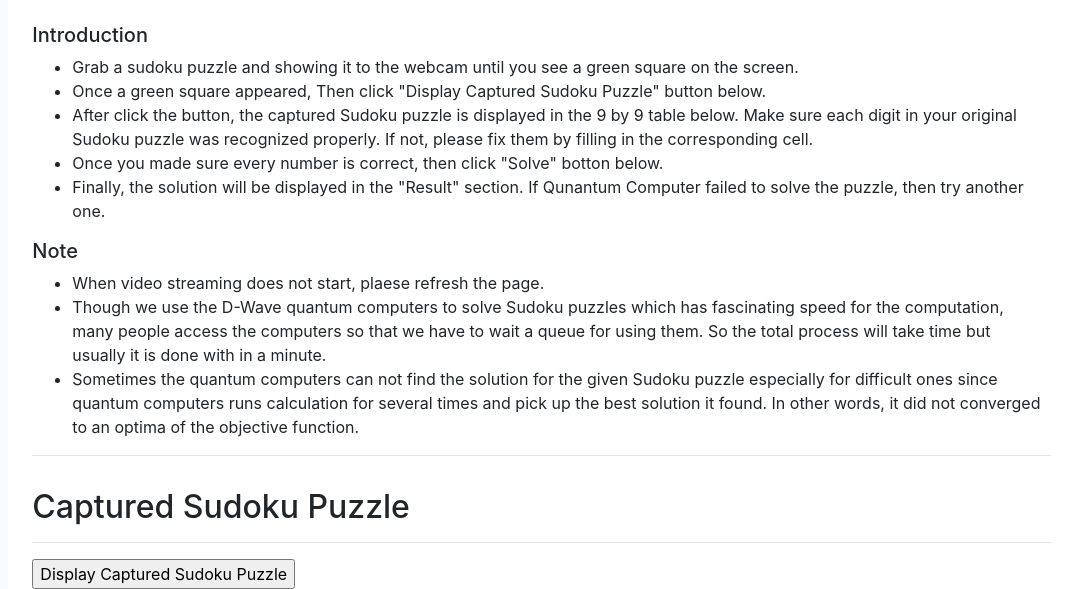
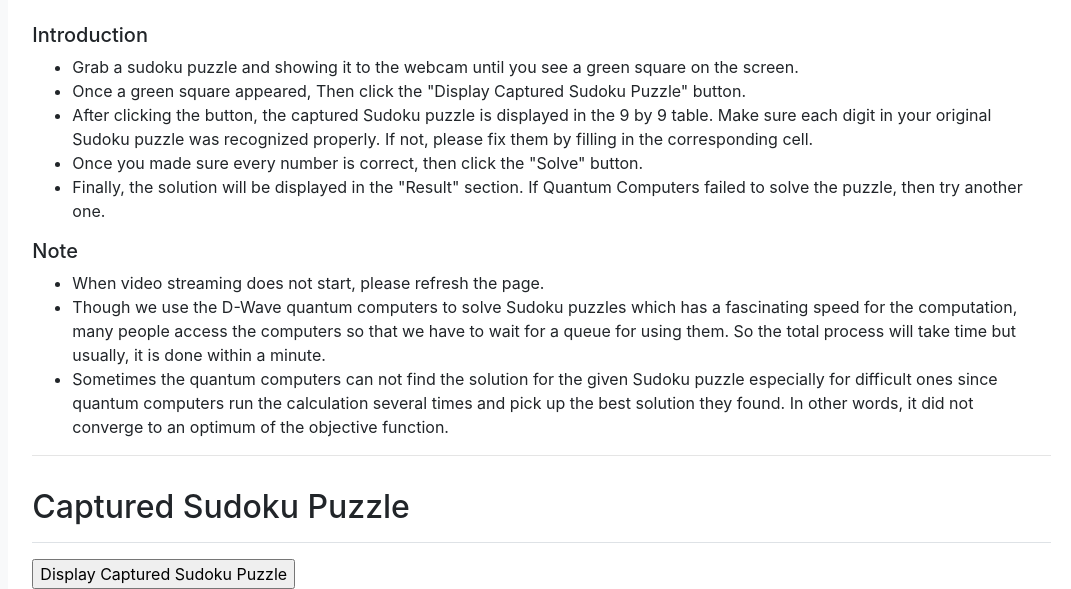
Before and after one commit to boblef/sudoku_solver, a Flask app: page / in a window 1280 px wide. Shown: the part 509-1098 px from the top of the page, without its empty margins (205-1276 px from the left). Run offline with Flask 2, Linux system fonts and the light colour scheme; some libraries are stand-ins or nearby versions.

Commit message:
Cleaned up

```diff
--- a/templates/index.html
+++ b/templates/index.html
@@ -65,27 +65,26 @@
                         <ul>
                             <li>Grab a sudoku puzzle and showing it to the webcam until you see a green square on the
                                 screen.</li>
-                            <li>Once a green square appeared, Then click "Display Captured Sudoku Puzzle" button below.
+                            <li>Once a green square appeared, Then click the "Display Captured Sudoku Puzzle" button.
                             </li>
-                            <li>After click the button, the captured Sudoku puzzle is displayed in the 9 by 9 table
-                                below. Make sure each digit in your original Sudoku puzzle was recognized properly. If
-                                not, please fix them by filling in the corresponding cell.</li>
-                            <li>Once you made sure every number is correct, then click "Solve" botton below.</li>
-                            <li>Finally, the solution will be displayed in the "Result" section. If Qunantum Computer
+                            <li>After clicking the button, the captured Sudoku puzzle is displayed in the 9 by 9 table.
+                                Make sure each digit in your original Sudoku puzzle was recognized properly. If not,
+                                please fix them by filling in the corresponding cell.</li>
+                            <li>Once you made sure every number is correct, then click the "Solve" button.</li>
+                            <li>Finally, the solution will be displayed in the "Result" section. If Quantum Computers
                                 failed to solve the puzzle, then try another one.</li>
                         </ul>
                         <h5>Note</h5>
                         <ul>
-                            <li>When video streaming does not start, plaese refresh the page.</li>
-                            <li>Though we use the D-Wave quantum computers to solve Sudoku puzzles which has fascinating
-                                speed for the computation, many people access the computers so that we have to wait a
-                                queue for using them. So the total process will take time but usually it is done with in
-                                a minute.</li>
+                            <li>When video streaming does not start, please refresh the page.</li>
+                            <li>Though we use the D-Wave quantum computers to solve Sudoku puzzles which has a
+                                fascinating speed for the computation, many people access the computers so that we have
+                                to wait for a queue for using them. So the total process will take time but usually, it
+                                is done within a minute.</li>
                             <li>Sometimes the quantum computers can not find the solution for the given Sudoku puzzle
-                                especially
-                                for difficult ones since quantum computers runs calculation for several times and pick
-                                up the best solution it found. In other words, it did not converged to an optima of the
-                                objective function. </li>
+                                especially for difficult ones since quantum computers run the calculation several times
+                                and pick up the best solution they found. In other words, it did not converge to an
+                                optimum of the objective function.</li>
                         </ul>
                     </div>
                 </div>
```
